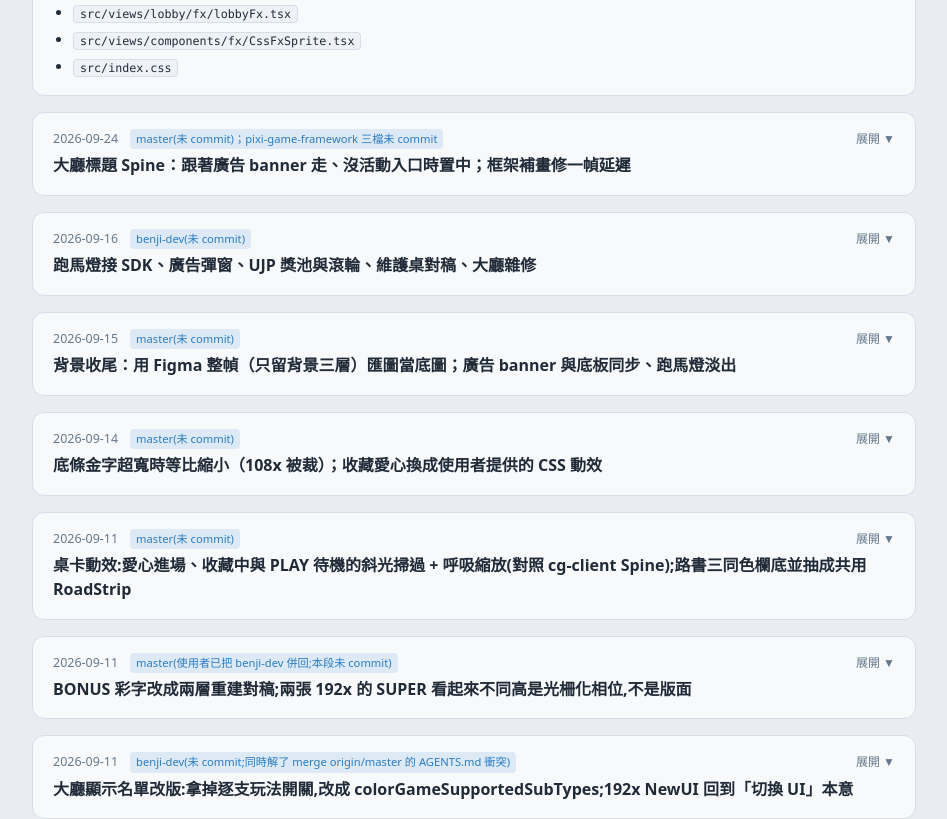
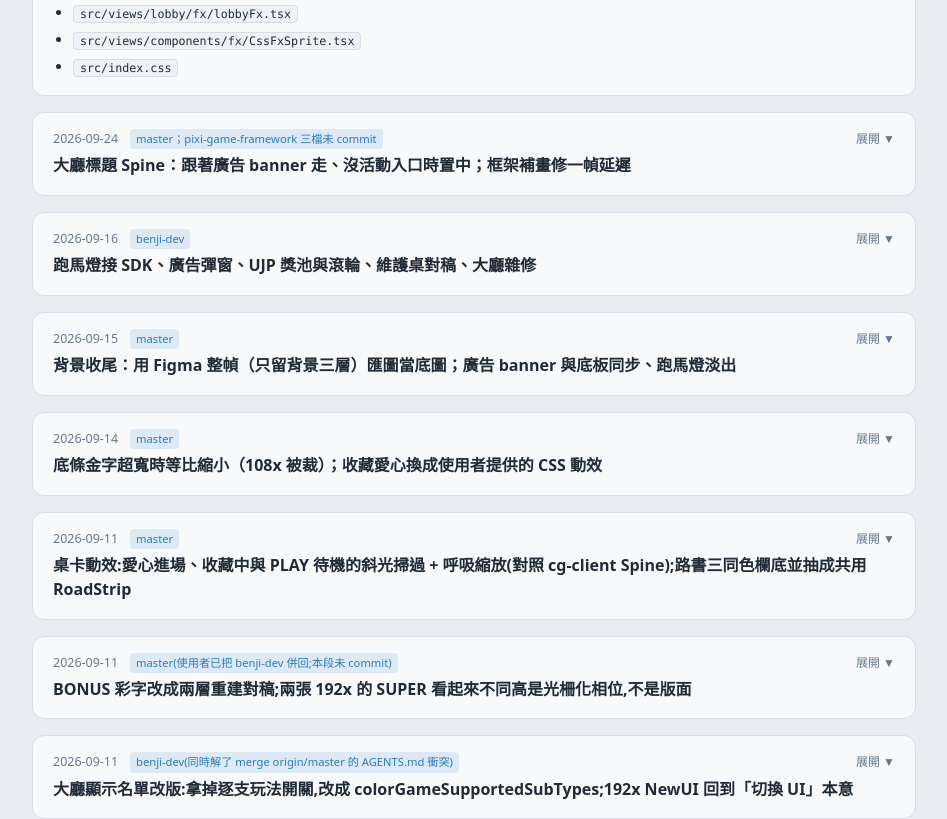
Before and after one commit to f840214/benji-wiki, a React (Vite) app: page /#/colorgame-log in a window 1280 px wide. Shown: the part 1180-1999 px from the top of the page, without its empty margins (248-1195 px from the left). Built offline with nearby package versions, Linux system fonts and the light colour scheme.

Commit message:
docs(colorgame-log): 分支欄改成已 commit

```diff
--- a/src/pages/ColorGameLogPage.jsx
+++ b/src/pages/ColorGameLogPage.jsx
@@ -19,7 +19,7 @@ const ENTRIES = [
   {
     date: '2026-09-24',
     title: 'iPhone Safari 大廳卡頓排查：桌卡每幀重繪、banner 推開改 transform',
-    branch: 'master(未 commit)',
+    branch: 'master(大廳那批未 commit)',
     summary: [
       '症狀：大廳桌卡列表捲動「一直在重畫」、桌數多才卡；按廣告 banner 推開時卡一下。iPhone 17 Safari。這邊量不到手機，靠讀碼列出每幀／每事件的更新源、逐項拿掉讓使用者實測。',
       '桌卡層找到的：① 倒數時間條每 500ms setState 更新 width 加 500ms 過渡，等於每張倒數中的卡連續重排＋重繪 → 改 transform: scaleX，倒數抽成 LobbyTimeBar 子元件只重畫那一條；② 桌事件（線上人數、UJP 獎池）每次都 setData 新物件 → JSON 比對沒變沿用舊物件，LobbyTableCard 改 React.memo；③ PLAY／收藏鈕 CSS 演出每幀 transform／opacity／SVG filter＋加色混合 → 捲動中／banner 過渡中掛 data-scrolling 讓 CssFxSprite 全部 animation-play-state: paused。',
@@ -42,7 +42,7 @@ const ENTRIES = [
   {
     date: '2026-09-24',
     title: '大廳標題 Spine：跟著廣告 banner 走、沒活動入口時置中；框架補畫修一幀延遲',
-    branch: 'master(未 commit)；pixi-game-framework 三檔未 commit',
+    branch: 'master；pixi-game-framework 三檔未 commit',
     summary: [
       '標題不跟 banner 下移：LobbyFxScene 的 <Spine> 傳了 measurementMode="layout-shift"，但本機 pixi-game-framework 沒有這個模式（型別只有 event-driven／animation-frame），框架當未知值走預設 event-driven，只認框自己或父層動、banner 是叔伯節點長高推整列，標題留在原地。使用者 pull 框架（9d9434a 開放 measurementMode、含 layout-shift）並 build，node_modules 是符號連結直接吃到。順帶：game-client-framework 也落後一筆（DevCommand.visible），這邊 typecheck 紅 19 個都在 src/debug，等那邊 pull。',
       '沒活動中心入口要置中：cg-client 標題列是水平 Layout（resize container、spacing 90）＋容器 Widget 置中，入口 active=false 就不佔位、標題自然置中。這邊加部署旗標 isLobbyEventCenterEnabled（預設 false，對 cg-client 同名），LobbyGameTitle 的投影框 220×58.5 開著貼左 22.75、關著 left-1/2 置中；LobbyFxScene 的 Spine 改鋪滿框。對拍 fixture golden.json 補欄位，測試補兩條（用 vi.hoisted 替身切旗標）。',
@@ -65,7 +65,7 @@ const ENTRIES = [
     topic: 'shared',
     date: '2026-09-23',
     title: '共用帶位置照 0923 副本、路書列換新樣式、文字定位全面改固定頂距',
-    branch: 'master(未 commit)',
+    branch: 'master',
     summary: [
       '版面：使用者給兩份新副本（108x 畫布 bBcTQ… 423:82229、192x 畫布 r2KK2… 423:129032），同一份稿裡四間房的底部帶各不相同（192x／108x／500x／UJP 賠率列 bottom 192／211.7／202.5／206）。使用者決定共用 STACK 直接採 108x → 再對一次改採 192x 畫布：注區 244.5／188（inset 2.199%）、賠率 208.5、籌碼 147.5、路書 74.5／61.05（左 5.845% 右 5.46%，稿本身不對稱）、聊天 30.84；倒數圈原本套了 108x 的左上角 (5.5,55)，使用者要 192x／UJP 維持原位（475.5 置中），108x 沒有房間先留註記。暗底板一度改 122 蓋到注單摘要倍率字，改回 113。',
       '路書列「0923」樣式：統計格 36.55×28.02 距 5、欄 26×59 距 2、點 14 @6,7、框 18 寬線 1.5 圓角 4（第一版忘了 cornerRadius 是 2× 值沒 ÷2，框畫成圓角 8 太圓）、倍率字 9.5、JP 徽章依欄高重算；LushuStrip 版面 119.65 ＋ 10.35 ＋ 路書 ＋ 6 ＋ 箭 25。500x 新副本 X5Ban… 上排上移（按鈕列 468.5、倒數 460、歷史鈕帶 453.5）也一併套。',
@@ -88,7 +88,7 @@ const ENTRIES = [
     topic: 'shared',
     date: '2026-09-23',
     title: '房內路書收尾：底圖切圖化、框置中、倍率字、大小 JP、4:3 面板',
-    branch: 'master(未 commit)',
+    branch: 'master',
     summary: [
       '膠囊／路書點的底圖從 CSS 漸層改成稿的切圖：REST 匯 12 個節點（Y_s 等六色膠囊 57.4×44、dot_*_s 六色點）縮成 4× 設計 px → WebP，background-size 100% 100% 鋪滿；colorStyles 的 ROAD_DOT_LAYERS／roomSurface 整段拿掉（先試過「填色鋪滿＋邊用 mask 環罩上」與調 alpha，都對不上稿，使用者一句「不能跟稿的一樣嗎」就換切圖）。4:3 面板膠囊是 77.86 寬、比例不同，另匯一套 pillWide 由 useFormFactor 挑（先試 border-image 九宮格，接縫露黑線）。',
       '三同框沒在中間：房內皮框 17 寬線 1.5 內側只剩 14 卻裝 15 的點，兩邊各壓 0.5，不同 DPR 一邊進位一邊捨去就偏；先改 −0.5／20 還是偏（半格值同樣的坑），最後框＝欄本身（left 0、寬 19、線 1）全整數設計 px，且框與點都改 left/right 從欄兩邊量、不給寬（點 aspect-square 撐高），右邊界綁欄的右邊界。用 headless Chrome 畫同樣幾何驗證。',
@@ -113,7 +113,7 @@ const ENTRIES = [
     topic: 'shared',
     date: '2026-09-22',
     title: '大路書面板：路書列箭頭拉出六色膠囊＋大路書（新稿「房內路書」）',
-    branch: 'master(未 commit)',
+    branch: 'master',
     summary: [
       '使用者給新副本 yahO4X8R0Q5FIoIA0Z0wPn 的「房內路書」群組：一開始以為是底部堆疊改版（沒有聊天列），問了才知道那是點綠色箭頭由下拉上來的統計面板，套全部房間。cg-client 是 ColorGameArrowButton 切 bottomLushuPanel.active（即切、沒動畫），埋點 GameRoom.RoadBook open／close（close 帶開著的秒數）；列表 LuShuVirtualListBase：[...luShu, ...補到 8 的空欄].reverse()（新 → 舊由左往右、空欄在左）、可橫捲。',
       '實作：useUiStore.isRoadPanelOpen（resetRoomUI 收）、actions/lushu.toggleRoadPanel（切旗標＋埋點，elog 登錄表加 GameRoom.RoadBook）、roomGeometry 加 roadPanel 帶（bottom 23.5 h 159.2＝箭頭頂 585.5 到底列頂 744.7，sheet-open 藏）、RoomFrame 開著才掛 shared/RoadPanel（收合箭、六色膠囊等寬撐滿、暗底板、大路書可橫捲）、LushuStrip 的箭頭接上。RoadStrip 加第三張皮 panel（欄 33×83、點 20.8 gloss、欄內黃細框 Y_Frame 當三同／UJP／500x 分段框、倍率字 Inter 900 黃紅描邊、JP 徽章兩張切圖含光點）＋ reverse prop；readRoad／useRoadSummary 加 limit（面板取 60 局）。',
@@ -128,7 +128,7 @@ const ENTRIES = [
     topic: 'shared',
     date: '2026-09-21',
     title: '房內路書接上：與大廳共用 RoadStrip（兩張皮）、useRoadSummary',
-    branch: 'master(未 commit)',
+    branch: 'master',
     summary: [
       '使用者問房內路書能不能跟大廳共用：掃 cg-client ColorGameLushuItem（房）與 RoomListItemLuShuItem（大廳），一欄的規則完全同一套（bgSpecial 三同框、_setLightBorder 依第一顆骰色、superDouble 不標、500x updateBonusEffect、第四筆 ${winner}x、閃爍），只差長相與外殼（統計格、展開箭、虛擬列表）。決定：同一個 RoadStrip 兩張皮。',
       'RoadStrip 加 skin（lobby／room）與 dotSurface：幾何改成資料表 GEO（lobby 欄 25×61 米色底、格 15；room 欄 19×54 半透明黑、點 15 邊 1.5 + gloss），單位大廳是舞台 px、房內乘 --upx（同一個 u() 產生）；框改成 boxShadow 字串（glow／colored 的描邊與光暈兩皮同值）；ring 的框位置各皮一組。大廳 45 條測試不動照過。',
@@ -147,7 +147,7 @@ const ENTRIES = [
     date: '2026-09-17',
     topic: '500x',
     title: '500x 停注後：注區只縮不藏（shrunk 三態）、電子倍率翻牌、命中高亮與壓暗',
-    branch: 'benji-dev(未 commit)',
+    branch: 'benji-dev',
     summary: [
       '使用者要求「只要會動到其他桌的都先問我」；先讀多玩法架構 md §6.1／§6.5——boardClosed: shrunk 本來就寫著「500x 給 shrunk、落地時再開」，確認後才動四個共用檔（全是加法）：types.ts 的 BoardClosedMode／BoardState 加 shrunk；boardState.ts 只改註解；index.css 加 @custom-variant board-shrunk（做法同 board-hidden）與 bonus-tag-pop keyframe；roomGeometry 共用表的賠率列／籌碼列／路書加 board-shrunk:hidden，bonus 專屬表加 BONUS_STACK 資料版 + 字面版的 shrunk 位置（按鈕列 bottom 463 → 281、視訊帶下緣洞 448 → 266、注區洞 bottom 215.6 → 35.1 並 scale 0.84 origin-top：縮完 350×196、頂 499.9、底 695.6 對稿 696）。標準版面永遠不進 shrunk，192x／108x／UJP 行為不變，測試釘住。',
       '稿：CG_RWD 105:184193（電子抽取加乘倍率）、105:185987（面板縮小）、105:187785（縮小中獎）。cg-client 三支規則合成純函式 rooms/bonus/bonusCellView：betting／closed／cancelled 不畫；停注未開：有 rateDetail[注型] 翻一般樣式標（組合注顆數固定 2／3、色＝bonusColor；六色顆數＝matchColors、色＝自己）、沒下注壓暗、組合注格點亮 bonusColor 那一框其餘壓暗；開完三顆：evaluateBetType.hasRateBonus 的格留派彩樣式標、其餘收掉，壓暗＝不是「有下注且中獎」，組合注型態符合就點亮開獎重複色。+7 測試。',
@@ -175,7 +175,7 @@ const ENTRIES = [
     date: '2026-09-17',
     topic: '500x',
     title: '500x 房間骨架：bonus 流程、八格注區、倒數圈與得獎歷史鈕（靜態殼，不碰下注線）',
-    branch: 'benji-dev(未 commit)',
+    branch: 'benji-dev',
     summary: [
       '掃 cg-client：bonusV1／bonusV2 共用 ColorGameBonusRoomView（多處註解「兩個僅出現的倍率不同」），差異只有倍率數字、高倍中獎榜 V2 三欄對調、規則頁。500x 專屬：8 格注區（六色 + 807 anyDouble / 808 anyTriple 走一般下注通道）、BonusRateGroup 停注後依 round.rateDetail 逐格翻電子倍率（807→808 間隔 0.2s）、ColorGameBonusUtil.getBonusDetail 判中獎（matchColors 2/3 同 + bonusColor）、派彩 PayoutBonusV1 / PayoutRank。',
       '本專案房間現況：RoomFrame 六個洞、四比例幾何、進房載入鏈、GameHandler、192x 橫幅與倍率揭示都通；shared 十一件是靜態殼，BetBoard 六格 disabled 不送 ADD_BET；profile 只有 doubleWheel。下注 pipeline 的 game 層（actions/bet、BetHandler、useBetStore、ChipRow）其實已在，缺的是 BetBoard／SelfBetSummary／確認鈕接線——使用者說那條別人在做、不碰。',
@@ -193,7 +193,7 @@ const ENTRIES = [
   {
     date: '2026-09-16',
     title: '跑馬燈接 SDK、廣告彈窗、UJP 獎池與滾輪、維護桌對稿、大廳雜修',
-    branch: 'benji-dev(未 commit)',
+    branch: 'benji-dev',
     summary: [
       '跑馬燈（對照 cg-client ColorGameMarquee）：useMarqueeList 訂 SDK MarqueeList.REFRESH_LIST 讀 displayDatas（SDK 已依大廳／房內、tableType、時間窗過濾並依 weight 排序；未來 24h 內會開的由 SDK 排 timeout）。輪播規則抽成純函式 marqueeQueue（未讀優先、插回已讀表時照清單位次、後台更新不打斷正在捲的那一則、目前那則被撤就退到已讀表尾）+4 測試。LobbyMessageBar 改成「捲一次、animationend 回報」，速度＝後台 scrollSpeed（整段捲過視窗的毫秒）→ 視窗寬 ÷ 秒，沒填 40 px/s；一則捲完 LobbyView 停 2s 換下一則；整條膠囊可點，actions/marquee.openMarquee：埋點 Lobby.Marquee（外連帶 url、進桌帶桌號／局號／主注型最小注、其餘只 name+balance），預設公告不跳轉，enableRedirect 才看 targetTable → url，兩者皆空跳活動中心 News（未接，先記錄）。',
       '廣告彈窗（對照 cg-client LobbyAdPopup + NavigationHandler.openLobbyAdPopup）：useAdPopup 每工作階段第一次進大廳 emit GET_H5_POP_UP（GTS specInfo.getH5PopUp，callback 回清單），挑「時間窗內、tableType 31、id 最大」一則；useUiStore.adPopupDone 記已彈過，從房間回來不再彈。LobbyAdPopup：圖載好才連遮罩一起出現，停 popUpDuration 秒（沒填 5）後 0.5s 淡出縮小收掉，收掉送 Lobby.LuckyTriplePopup { time }（名字沿用舊版）。舊版沒有點擊關閉／點圖跳轉，這裡也不加；舊版收掉時飛向 BANNER 鈕，這裡用縮小代替。稿上沒畫這個彈窗，尺寸先取舞台寬 90% 置中，等設計補稿。',
@@ -221,7 +221,7 @@ const ENTRIES = [
   {
     date: '2026-09-15',
     title: '背景收尾：用 Figma 整幀（只留背景三層）匯圖當底圖；廣告 banner 與底板同步、跑馬燈淡出',
-    branch: 'master(未 commit)',
+    branch: 'master',
     summary: [
       '布幔亮度之謎解開：同一個節點群組單獨匯出（REST / MCP / app 都一樣）會把 luminosity、plus-lighter 對著透明底算，整片變暗、lighter 變灰霧；但把**整個 frame** 交給算圖器就和畫布一致。做法：用 MCP use_figma 暫時隱藏 frame 1:153 的 ui_header / scroll bar / content / footer / bg_room，開著三層背景，REST 匯出 1:153 2×（1728×3072 → webp 152KB）當底圖；之後把可見性全部恢復。CSS 只留：稿高 768 以下的輻射底色、底板（隨 --ad-banner-h 下移）。lighter 的 CSS 層與資源拿掉。',
       '使用者複製了一份 Figma 檔到自己團隊（TF8BrGiB9wnYuffmczChV1），REST 節點／匯圖與 MCP use_figma 都可用、不限流；原檔仍是 View seat 限流。',
@@ -235,7 +235,7 @@ const ENTRIES = [
   {
     date: '2026-09-14',
     title: '底條金字超寬時等比縮小（108x 被裁）；收藏愛心換成使用者提供的 CSS 動效',
-    branch: 'master(未 commit)',
+    branch: 'master',
     summary: [
       '108x「SUPER GAME WITH SPECIAL DICE」在底條被裁掉。LobbyStripText 改為量自然寬（inline-block offsetWidth）對外框 clientWidth，比例 <1 就 transform: scale（cg-client TableJackpotUltimateAmount 同法）；字型載入完成與外框 ResizeObserver 時重算。108x 量到 288 / 252 → scale 0.875，截圖完整顯示。',
       '第一版縮放原點用中心，結果左緣往右跑 18px：字比框寬時 inline-block 靠左貼齊，以中心縮放會往內收；改 transform-origin 左緣，縮到等於框寬即自然置中。',
@@ -250,7 +250,7 @@ const ENTRIES = [
   {
     date: '2026-09-11',
     title: '桌卡動效:愛心進場、收藏中與 PLAY 待機的斜光掃過 + 呼吸縮放(對照 cg-client Spine);路書三同色欄底並抽成共用 RoadStrip',
-    branch: 'master(未 commit)',
+    branch: 'master',
     summary: [
       '使用者錄影指出 cg-client 左上愛心點下去有動效、右下 PLAY 也有常駐效果。查 cg-client:FavoriteRoomToggleButton 用 Spine cg_lobby_resources 的 in(點擊時播一次)+ Loop(收藏中持續);PlayButton 整顆是 sp.Skeleton,defaultAnimation play_btn_loop 常駐循環。Spine 檔是 3.8.99 二進位,本 repo 的 spine-core 4.3 讀不出 keyframe,改從 atlas 圖塊(金圓、Roombutton_Light 白光暈、UI_favorite_plus 白心、btn_play_add 亮面、btn_play_star_2 四角星)推結構,用 CSS 重現。',
       'index.css @theme 加五組:fav-pop(圓與心 0.4→1.18→1 彈跳 0.45s)、fav-burst(白光暈 0.5→2 擴散淡出 0.55s)、fav-glow(收藏中金色光暈呼吸 1.6s)、star-twinkle(四角星 1.4s,第二顆 delay 0.7s 交替)、play-sheen(亮面 opacity 呼吸 2.4s)。',
@@ -291,7 +291,7 @@ const ENTRIES = [
   {
     date: '2026-09-11',
     title: '大廳顯示名單改版:拿掉逐支玩法開關,改成 colorGameSupportedSubTypes;192x NewUI 回到「切換 UI」本意',
-    branch: 'benji-dev(未 commit;同時解了 merge origin/master 的 AGENTS.md 衝突)',
+    branch: 'benji-dev(同時解了 merge origin/master 的 AGENTS.md 衝突)',
     summary: [
       '使用者指出昨天的理解錯了:cocos 的 isColorGameSuperWheelNewUIEnabled + colorGameSuperWheelNewUIEnabledTables 只是 192x 的 UI 切換(命中的桌在大廳標成 newUi、進房帶去決定版面),不是閘門;其他四組「總開關 + 桌號名單」不該擋桌;改成一個 colorGameSupportedSubTypes 欄位,桌的 subType 代碼在名單內才顯示;空陣列＝不限制、全部顯示(使用者補充,不是 fail-closed)。',
       'domain/subGameGate.ts:isSubGameOpen → isSubTypeSupported(subType, codes);isSuperWheelNewUi 只看 NewUI 那一組。game/subGameGates.ts:supportedSubTypesOf / superWheelNewUiGateOf。',
@@ -313,7 +313,7 @@ const ENTRIES = [
   {
     date: '2026-09-10',
     title: '桌卡逐像素對稿:官方 Figma MCP 授權、room 偏移 1.47、標題改純文字逐字漸層、愛心照稿',
-    branch: 'benji-dev(未 commit)',
+    branch: 'benji-dev',
     summary: [
       '官方 figma MCP 用 OAuth 授權成功(配額與 REST 分開),拿到 1:289 的 2× 截圖、metadata、整卡匯出與素材(愛心 on/idle SVG、桌號徽章底 SVG、觀看圖示 PNG);打到第 6 次就撞 View 席次上限。',
       '用 CDP 把 app 的 UJP 桌卡裁成 2× 圖,與 Figma 匯出圖做 50% 疊圖 + 左右拼接,逐像素比。',
@@ -361,7 +361,7 @@ const ENTRIES = [
   {
     date: '2026-09-09',
     title: '桌卡對齊 Cocos 現版:愛心、玩法標題彩字、底條字圖、路書欄底與金框、視訊預設圖',
-    branch: 'benji-dev(未 commit)',
+    branch: 'benji-dev',
     summary: [
       '使用者貼 Cocos 現版截圖:左上是愛心不是星星、標題是玩法名稱「SUPER WHEEL UP TO 192X」不是桌號、底條是「COLOR GAME SUPER WHEEL」、路書空格可見且最新一欄金框。',
       '素材來源改走 cg-client:ColorGameLobby/resources/room-list/ 本來就是 2× 正式圖(愛心 on/off、PLAY、四種玩法的標題彩字與底條字、路書欄底 ×2、預設視訊圖、桌號徽章底、觀看人數圖示、維護圖示),18 支母檔進 assets-raw/lobby/card/ 轉 WebP;Figma API 被鎖不再是阻礙。',
@@ -383,7 +383,7 @@ const ENTRIES = [
   {
     date: '2026-09-09',
     title: '大廳區塊 C 落地:桌卡列表 v1 接真實 SDK 資料;cg-client 大廳功能對照表',
-    branch: 'benji-dev(未 commit)',
+    branch: 'benji-dev',
     summary: [
       '資料流:game/hooks/lobbyCardData.ts(Table → 桌卡純資料,唯一讀 SDK 的轉換點)、useLobbyTableList(hiddenRooms → isSubGameOpen → sortTables)、useLobbyCardLive(逐卡訂閱)、useTableCountdown(時間條)、actions/favorite.ts。',
       '畫面:LobbyTableCard(卡 407×167,以稿 192x 為基準版面)、LobbyRoadStrip(六欄路書 + 加成標籤)、LobbyBetPercent(六色比例)、diceColors.ts。',
@@ -421,7 +421,7 @@ const ENTRIES = [
   {
     date: '2026-09-09',
     title: '大廳改走 432 縮放舞台(zoom),彩帶還原固定尺寸',
-    branch: 'benji-dev(未 commit)',
+    branch: 'benji-dev',
     summary: [
       'LobbyView 根節點加 [zoom:var(--ui-scale,1)],整頁以 432 畫布等比縮;--ui-scale 由 platform/rwd 的 viewport 追蹤器全域發佈(main.tsx 已裝),不用另接。',
       '彩帶改回稿上的 505.5px 置中;跑馬燈膠囊改回 270px;子孫全部寫設計 px、不再自己縮。',
@@ -438,7 +438,7 @@ const ENTRIES = [
   {
     date: '2026-09-09',
     title: '頂欄彩帶隨寬度縮放、文字墨心補 1px、跑馬燈膠囊改彈性寬',
-    branch: 'benji-dev(未 commit)',
+    branch: 'benji-dev',
     summary: [
       '彩帶 bg_ribbon 由固定 505.5px 改為頂欄寬的 117.01%(505.5/432),窄機種跟著等比縮,不再被裁邊。',
       '膠囊文字加 pt-[2px]:canvas measureText 量到墨中心比膠囊中心高 1.2～1.4px(Baloo 2 / Luckiest Guy ascent 偏大),補回後 Δ ≤ 0.5px。',
@@ -458,7 +458,7 @@ const ENTRIES = [
   {
     date: '2026-09-09',
     title: '修頂欄文字被切頂、沒置中',
-    branch: 'benji-dev(未 commit)',
+    branch: 'benji-dev',
     summary: ['暱稱與餘額文字改為行框撐滿膠囊內高 26px、垂直置中;移除照稿抄來的 pt 與 12.5px 行高。'],
     decisions: ['稿的行高 12.5 小於字級 15 / 18,是 Figma 的排版值不是視覺目標;CSS 照抄後 truncate(overflow hidden)會把字頂切掉。視覺目標是「字在膠囊中間」,故行框撐滿再置中。spec 量測表已註明這是刻意不對稿。'],
     pitfalls: ['stage 4 只量了 bounding box、沒看截圖裡的字,行框對到稿了但墨被切一半——「比墨不比框」這條在字型類差異一定要做。'],
@@ -468,7 +468,7 @@ const ENTRIES = [
   {
     date: '2026-09-09',
     title: '大廳區塊 A 落地:頁面殼 + 頂欄 + 跑馬燈列(第一個依 Figma 稿建的畫面)',
-    branch: 'benji-dev(未 commit)',
+    branch: 'benji-dev',
     summary: [
       '照 figma-to-react 流程走完整趟:讀 lobby_all-size node 1:153 → design-spec → 匯圖 → TSX → headless Chrome 量測。',
       '新增 views/lobby/:LobbyBackdrop(四層背景,底板純 CSS 漸層)、LobbyHeader(Home / 頭像 / 暱稱 / 餘額 / 儲值 / Menu)、LobbyMessageBar(跑馬燈 40 px/s + Banner 切換)、lobbyAssets(+測試)、homeButtonVisibility(自 roulette 複製)。',
```
